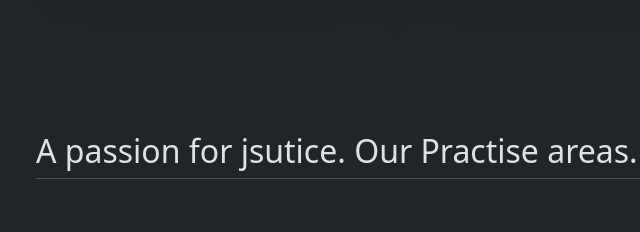
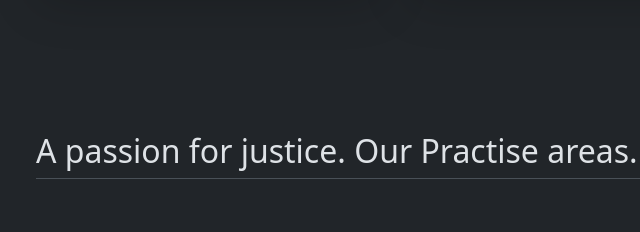
Before and after one commit to colorsof/kmmlaw, a plain HTML site: page index.html in a window 1280 px wide. Shown: the part 1640-1872 px from the top of the page, 58-698 px from the left. Drawn offline with nearby package versions, Linux system fonts and the light colour scheme.

Commit message:
Update index.html

```diff
--- a/index.html
+++ b/index.html
@@ -135,7 +135,7 @@
   </div>
 
   <div class="container px-4 py-5">
-    <h2 class="pb-2 border-bottom">A passion for jsutice. Our Practise areas.</h2>
+    <h2 class="pb-2 border-bottom">A passion for justice. Our Practise areas.</h2>
 
     <div class="row row-cols-1 row-cols-md-2 align-items-md-center g-5 py-5">
       <div class="col d-flex flex-column align-items-start gap-2">
```
